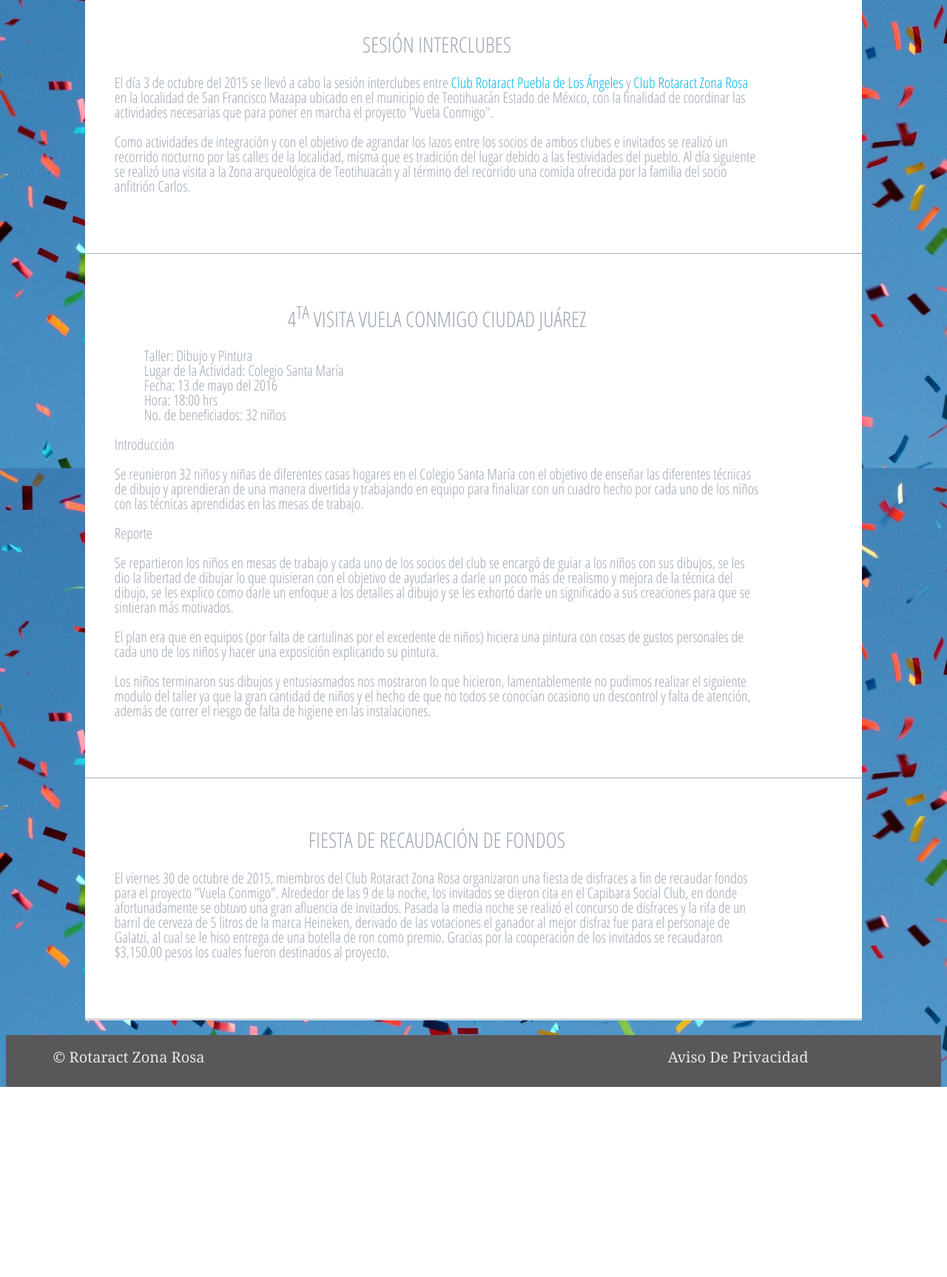
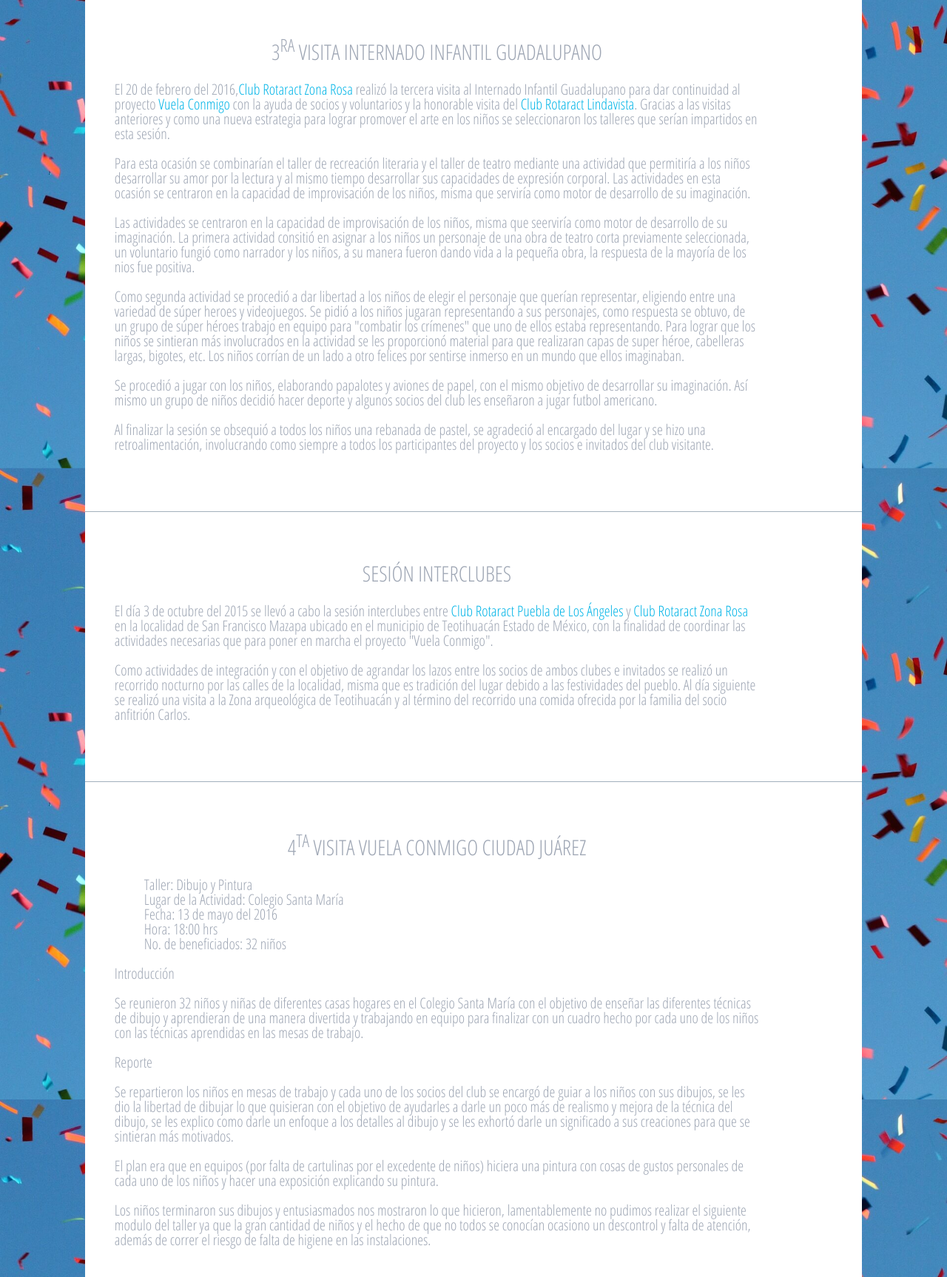
Before and after one commit to JairAviles/vuela-conmigo, a website: page actividades/redacciones.html in a window 1280 px wide. Shown: the part 1074-2800 px from the top of the page at 74% size. Before the commit the page ends 2543 px from the top, so only its background shows below. Drawn offline with Linux system fonts and the light colour scheme.

Commit message:
[Add] redacciones

```diff
--- a/actividades/redacciones.html
+++ b/actividades/redacciones.html
@@ -56,7 +56,7 @@
 	<!-- Contenido seccion -->
 	<section class="panel__secondary">
 		<div class="row panel">
-		 	<h4 class="col-12 center">Visita Internado Infantil Guadalupano</h4><a name="seguimiento"></a>
+		 	<h4 class="col-12 center">1<sup>ra</sup>  Visita Internado Infantil Guadalupano</h4><a name="1zonaRosa"></a>
 		 	<div class="col-12">
 				<p>El 21 de noviembre del 2015, <a href="https://www.facebook.com/RotaractZonaRosaClub" target="_blank">Club Rotaract Zona Rosa</a> dio inicio al proyecto &quot;Vuela Conmigo&quot;, realizando su primera visita al Internado Infantil Guadalupano, contando con el apoyo de socios, talleristas y voluntarios. Despu&eacute;s de haber sido recibidos por las autoridades del lugar, se procedi&oacute; a dividir al grupo en dos secciones; una atendi&oacute; las &quot;patrullas&quot; de niños de 6 a 8 años y la otra atendi&oacute; a los niños de 8 años en adelante.</p>
 				<p>Cada secci&oacute;n cont&oacute; con cinco patrullas correspondientes a los cinco talleres que se impartieron: &quot;Vuelve a soñar&quot;, taller de teatro; &quot;p&iacute;ntame un sueño&quot;, taller de pintura; &quot;volando con palabras&quot;, taller de literatura; &quot;un paso adelante &quot;, taller de danza y &quot;Mago de Oz&quot; taller de m&uacute;sica. En cada taller, se imparti&oacute; una actividad con duraci&oacute;n de 25 minutos y al t&eacute;rmino de cada una se hizo un rol de patrullas con la finalidad de que cada una recibiera los cinco talleres.</p>
@@ -67,6 +67,17 @@
 				<p>Al finalizar las actividades, los niños recibieron un regalo por parte del Club Rotaract Zona Rosa. Por &uacute;ltimo, se realiz&oacute; una retro alimentaci&oacute;n y se agradeci&oacute; a todos los involucrados por su participaci&oacute;n</p>
 			</div>
 		</div><hr/>
+    <div class="row panel">
+      <h4 class="col-12 center">3<sup>ra</sup>  Visita Internado Infantil Guadalupano</h4><a name="3zonaRosa"></a>
+      <div class="col-12">
+        <p>El 20 de febrero del 2016,<a href="https://www.facebook.com/RotaractZonaRosaClub" target="_blank">Club Rotaract Zona Rosa</a> realizó la tercera visita al Internado Infantil Guadalupano para dar continuidad al proyecto <a href="https://www.facebook.com/talleresvuelaconmigo" target="_blank">Vuela Conmigo</a> con la ayuda de socios y voluntarios y la honorable visita del <a href="https://www.facebook.com/RotaractLindavistaIPN" target="_blank">Club Rotaract Lindavista</a>. Gracias a las visitas anteriores y como una nueva estrategia para lograr promover el arte en los niños se seleccionaron los talleres que serían impartidos en esta sesión.</p>
+        <p>Para esta ocasión se combinarían el taller de recreación literaria y el taller de teatro mediante una actividad que permitiría a los niños desarrollar su amor por la lectura y al mismo tiempo desarrollar sus capacidades de expresión corporal. Las actividades en esta ocasión se centraron en la capacidad de improvisación de los niños, misma que serviría como motor de desarrollo de su imaginación.</p>
+        <p>Las actividades se centraron en la capacidad de improvisación de los niños, misma que seerviría como motor de desarrollo de su imaginación. La primera actividad consitió en asignar a los niños un personaje de una obra de teatro corta previamente seleccionada, un voluntario fungió como narrador y los niños, a su manera fueron dando vida a la pequeña obra, la respuesta de la mayoría de los nios fue positiva.</p>
+        <p>Como segunda actividad se procedió a dar libertad a los niños de elegir el personaje que querían representar, eligiendo entre una variedad de súper heroes  y videojuegos. Se pidió a los niños jugaran representando a sus personajes, como respuesta se obtuvo, de un grupo de súper héroes trabajo en equipo para "combatir los crímenes" que uno de ellos estaba representando. Para lograr que los niños se sintieran más involucrados en la actividad se les proporcionó material para que realizaran capas de super héroe, cabelleras largas, bigotes, etc. Los niños corrían de un lado a otro felices por sentirse inmerso en un mundo que ellos imaginaban.</p>
+        <p>Se procedió a jugar con los niños, elaborando papalotes y aviones de papel, con el mismo objetivo de desarrollar su imaginación. Así mismo un grupo de niños decidió hacer deporte y algunos socios del club les enseñaron a jugar futbol americano.</p>
+        <p>Al finalizar la sesión se obsequió a todos los niños una rebanada de pastel, se agradeció al encargado del lugar y se hizo una retroalimentación, involucrando como siempre a todos los participantes del proyecto y los socios e invitados del club visitante.</p>
+      </div>
+    </div><hr/>
 		<div class="row panel">
 			<h4 class="col-12 center">Sesi&oacute;n Interclubes</h4><a name="interclubes"></a>
 			<div class="col-12">
--- a/scss/elementos/_carousel.scss
+++ b/scss/elementos/_carousel.scss
@@ -7,7 +7,7 @@ $carousel-elements:6;
 }
 
 .carousel-indicators label {
-    font-size: 1.5em;
+    font-size: 2em;
     font-weight: bold;
     margin-bottom: 15px;
 }
--- a/scss/layout/_sitio.scss
+++ b/scss/layout/_sitio.scss
@@ -1,25 +1,6 @@
 /*------------------------------------*\
     $SITIO
 \*------------------------------------*/
-@-webkit-viewport {
-	width : device-width;
-}
-
-@-moz-viewport {
-	width : device-width;
-}
-
-@-ms-viewport {
-	width : device-width;
-}
-
-@-o-viewport {
-	width : device-width;
-}
-
-@viewport {
-	width : device-width;
-}
 
 html {
 	overflow-y: scroll;
@@ -50,10 +31,9 @@ body {
 * y detalles que forman tu web. Disfruta!
 */
 footer {
-	bottom: 0;
 	left: 0;
 	background-color: $charcoal;
-	position: relative;
+	position: absolute;
 	padding: 20px 0;
 	box-sizing: border-box;
 	color: $silver;
--- a/scss/lib/_mixins.scss
+++ b/scss/lib/_mixins.scss
@@ -59,7 +59,7 @@
 
 @mixin carousel-checked-indicator {
   @for $i from 1 through $carousel-elements {
-    #carousel-#{$i}:checked ~ .control-#{$i} ~ .carousel-indicators li:nth-child(#{$i}) .carousel-bullet {
+    #carousel-#{$i}:checked ~ .carousel-indicators li:nth-child(#{$i}) .carousel-bullet {
       color: $gold;
     }
   }
@@ -69,30 +69,25 @@
   @for $i from 1 through $carousel-elements {
     @if $i == 1 {
       #slide-item-#{$i}{
-        background: $background url('#{$image-dir}/carousel/expresion.jpg') no-repeat center center local;
+        background: $background url('#{$image-dir}/carousel/danza.jpg') no-repeat center center local;
       }
     }
     @if $i == 2 {
       #slide-item-#{$i}{
-        background: $background url('#{$image-dir}/carousel/danza.jpg') no-repeat center center local;
+        background: $background url('#{$image-dir}/carousel/musica.jpg') no-repeat center center local;
       }
     }
     @if $i == 3 {
       #slide-item-#{$i}{
-        background: $background url('#{$image-dir}/carousel/musica.jpg') no-repeat center center local;
+        background: $background url('#{$image-dir}/carousel/literatura.jpg') no-repeat center center local;
       }
     }
     @if $i == 4 {
       #slide-item-#{$i}{
-        background: $background url('#{$image-dir}/carousel/literatura.jpg') no-repeat center center local;
+        background: $background url('#{$image-dir}/carousel/teatro.jpg') no-repeat center center local;
       }
     }
     @if $i == 5 {
-      #slide-item-#{$i}{
-        background: $background url('#{$image-dir}/carousel/teatro.jpg') no-repeat center center local;
-      }
-    }
-    @if $i == 6 {
       #slide-item-#{$i}{
         background: $background url('#{$image-dir}/carousel/pintura.jpg') no-repeat center center local;
       }
```
Also changed, not shown: actividades/actividades.html (+3 -2 lines), index.html (+14 -14 lines), css/style.css, img/carousel/danza.jpg, img/carousel/expresion.jpg (deleted).
